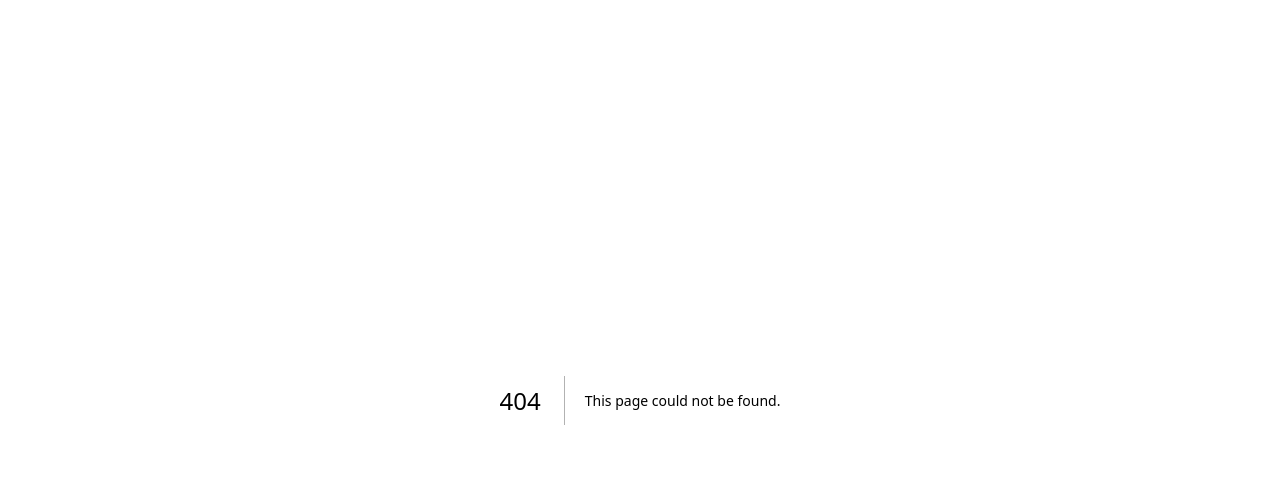
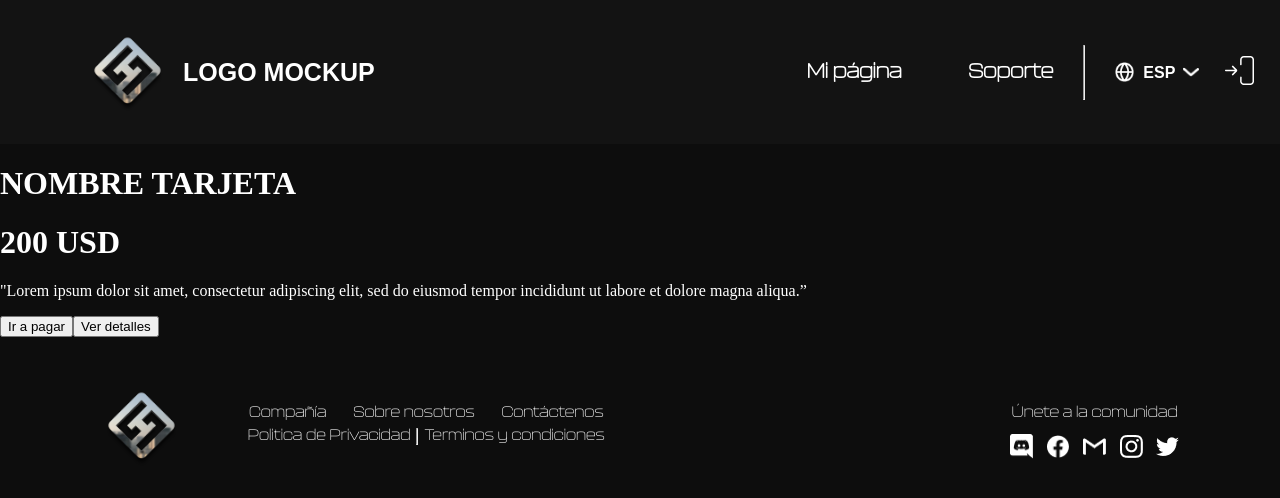
Before and after one commit to Epadrino/primer_proyecto_mockup, a Next.js app: page /planesV in a window 1280 px wide. Before the commit this address had no page. Shown: the top 498 px of the page. Built offline with nearby package versions, Linux system fonts and the light colour scheme.

Commit message:
optimizacion
-se mejoraron las configuracion de styled component
-ahora se pueden usar las props de los temas

```diff
--- a/package.json
+++ b/package.json
@@ -20,7 +20,8 @@
 		"typescript": "4.9.4"
 	},
 	"devDependencies": {
-		"@types/styled-components": "^5.1.26"
+		"@types/styled-components": "^5.1.26",
+		"@types/styled-components-react-native": "^5.2.0"
 	},
 	"resolutions": {
 		"styled-components": "^5"
--- a/pages/_app.tsx
+++ b/pages/_app.tsx
@@ -1,6 +1,6 @@
 import type { AppProps } from 'next/app';
 import { ThemeProvider } from 'styled-components';
-import GlobalStyle from '../styled-components/GlobalStyles.styled';
+import GlobalStyle from '../styles/GlobalStyles.styled';
 import { DarkTheme } from '../styles/theme';
 
 export default function App({ Component, pageProps }: AppProps) {
--- a/pages/planesV/StyledPlanesV.ts
+++ b/pages/planesV/StyledPlanesV.ts
@@ -1,4 +1,5 @@
 import styled from 'styled-components';
+
 import { device } from '../../utils/devices';
 
 export const Contenedor = styled.div`
@@ -7,3 +8,37 @@ export const Contenedor = styled.div`
 	@media ${device.tablet} {
 	}
 `;
+export const ContenedorIzq = styled.div`
+	@media ${device.mobileXS} {
+	}
+	@media ${device.tablet} {
+	}
+`;
+
+export const ContenedorDer = styled.div`
+	@media ${device.mobileXS} {
+	}
+	@media ${device.tablet} {
+	}
+`;
+
+export const Titulo = styled.div`
+	@media ${device.mobileXS} {
+	}
+	@media ${device.tablet} {
+	}
+`;
+
+export const Parrafo = styled.div`
+	@media ${device.mobileXS} {
+	}
+	@media ${device.tablet} {
+	}
+`;
+
+export const ContenedorDeBotones = styled.div`
+	@media ${device.mobileXS} {
+	}
+	@media ${device.tablet} {
+	}
+`;
--- a/pages/index.tsx
+++ b/pages/planesV/index.tsx
@@ -1,10 +1,11 @@
-import { LayoutDentro } from '../componentes/layaouts';
+import { LayoutDentro } from '../../componentes/layaouts';
+import { Contenedor, ContenedorDer, ContenedorIzq } from './StyledPlanesV';
 
 export default function PlanesV() {
 	return (
 		<LayoutDentro title='PlanesV'>
-			<div>
-				<div>
+			<Contenedor>
+				<ContenedorIzq>
 					<h1>NOMBRE TARJETA</h1>
 					<h1>200 USD</h1>
 					<p>
@@ -16,9 +17,9 @@ export default function PlanesV() {
 						<button>Ir a pagar</button>
 						<button>Ver detalles</button>
 					</div>
-				</div>
-				<div></div>
-			</div>
+				</ContenedorIzq>
+				<ContenedorDer></ContenedorDer>
+			</Contenedor>
 		</LayoutDentro>
 	);
 }
--- a/pages/usuario/index.tsx
+++ b/pages/usuario/index.tsx
@@ -2,6 +2,7 @@ import { BotonContinuar } from '../../componentes/botones';
 import { InputCorreo, InputUsuario } from '../../componentes/inputs';
 import { LayoutUsuario } from '../../componentes/layaouts';
 import { useEstado } from '../../hooks';
+
 import {
 	BotonDeLeerMas,
 	MensajeDos,
@@ -15,7 +16,7 @@ import {
 } from './StyledUsuario';
 
 export default function Usuario() {
-	const { estado, mostrar } = useEstado(false);
+	const { estado, mostrarOcultar } = useEstado(false);
 
 	return (
 		<LayoutUsuario title='Usuario'>
@@ -32,7 +33,7 @@ export default function Usuario() {
 					{estado
 						? ` que este será el usuario que aparece en tu link dereferido.`
 						: ` ...`}
-					<BotonDeLeerMas onClick={mostrar}>
+					<BotonDeLeerMas onClick={mostrarOcultar}>
 						{estado ? 'leer menos' : 'leer más'}
 					</BotonDeLeerMas>
 				</MensajeDos>
--- a/styles/theme/DarkTheme.ts
+++ b/styles/theme/DarkTheme.ts
@@ -1,4 +1,6 @@
-export const DarkTheme = {
+import { DefaultTheme } from 'styled-components';
+
+const DarkTheme: DefaultTheme = {
 	colors: {
 		primary: '#FFFFFF',
 		secondary: '#80D1FF',
@@ -11,3 +13,5 @@ export const DarkTheme = {
 		tertiary: 'rgba(138, 138, 138, 05)',
 	},
 };
+
+export { DarkTheme };
--- a/styles/theme/LightTheme.ts
+++ b/styles/theme/LightTheme.ts
@@ -1,6 +1,17 @@
-export const LightTheme = {
+import { DefaultTheme } from 'styled-components';
+
+const LightTheme: DefaultTheme = {
 	colors: {
+		primary: '#FFFFFF',
+		secondary: '#80D1FF',
+		tertiary: '#0D0D0D',
+		header: '#131313',
+	},
+	backgrounds: {
 		primary: '#0D0D0D',
+		secondary: '#80D1FF',
+		tertiary: 'rgba(138, 138, 138, 05)',
 	},
-	background: '#FFFFFF',
 };
+
+export { LightTheme };
```
Also changed, not shown: styles/styled.d.ts (added, +17 -0 lines), tsconfig.json (+4 -13 lines), styles/GlobalStyles.styled.ts (renamed from styled-components/GlobalStyles.styled.ts), 1 other file (tests, documents, lock files or other folders).
